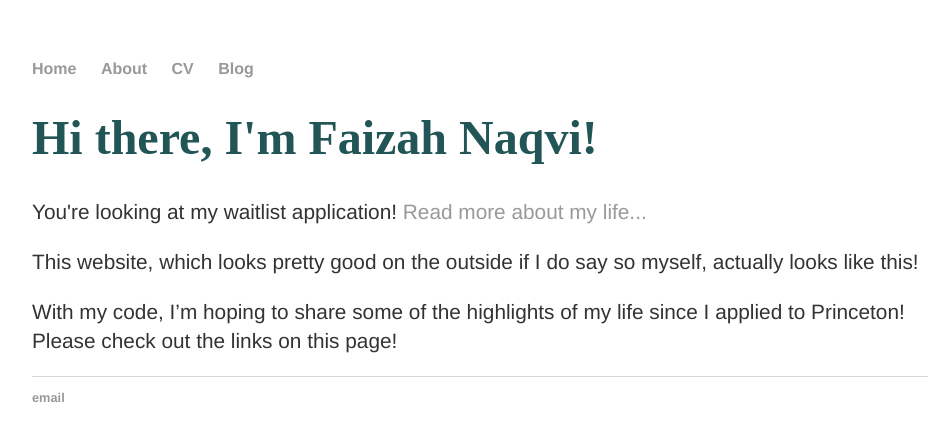
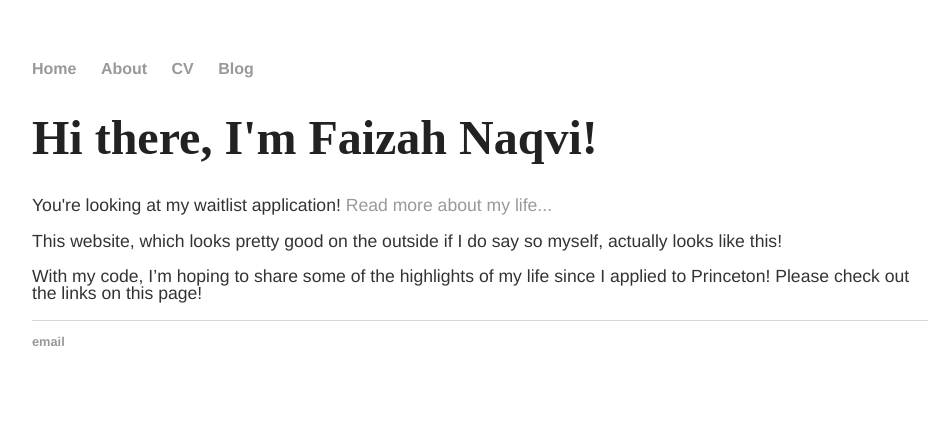
Before and after one commit to fnaqvi2151/fnaqvi2151.github.io, a Jekyll site: the page built from index.html, in a window 1280 px wide. Shown: the top 441 px of the page, without its empty margins (160-1108 px from the left). Built offline with Jekyll 4.4.1, drawn with Linux system fonts in a browser that asks for light colours.

Commit message:
Update main.css

```diff
--- a/css/main.css
+++ b/css/main.css
@@ -21,11 +21,11 @@ a:hover {
 }
 h1 {
     font-size: 3em;
-    color: #255;
+    color: #222;
 }
 p {
-    font-size: 1.3em;
-    line-height: 1.4em;
+    font-size: 1.1em;
+    line-height: 1em;
     color: #333;
     font-family:'Helvetica', 'Arial', 'Sans-Serif';
 }
```
